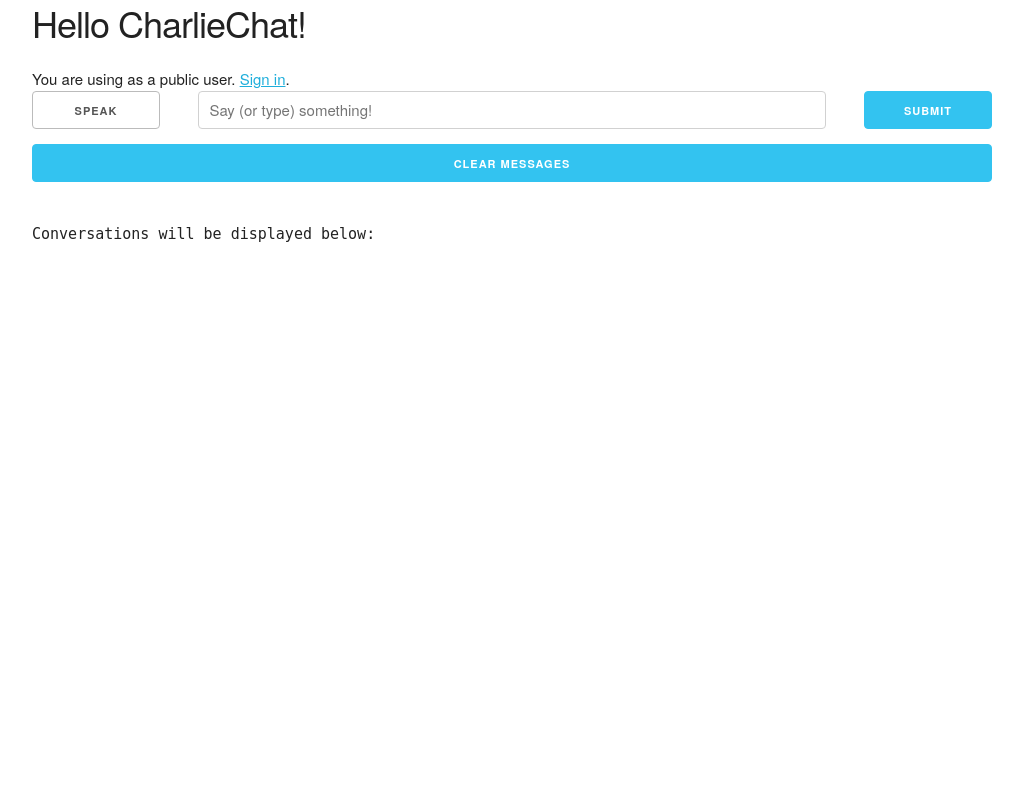
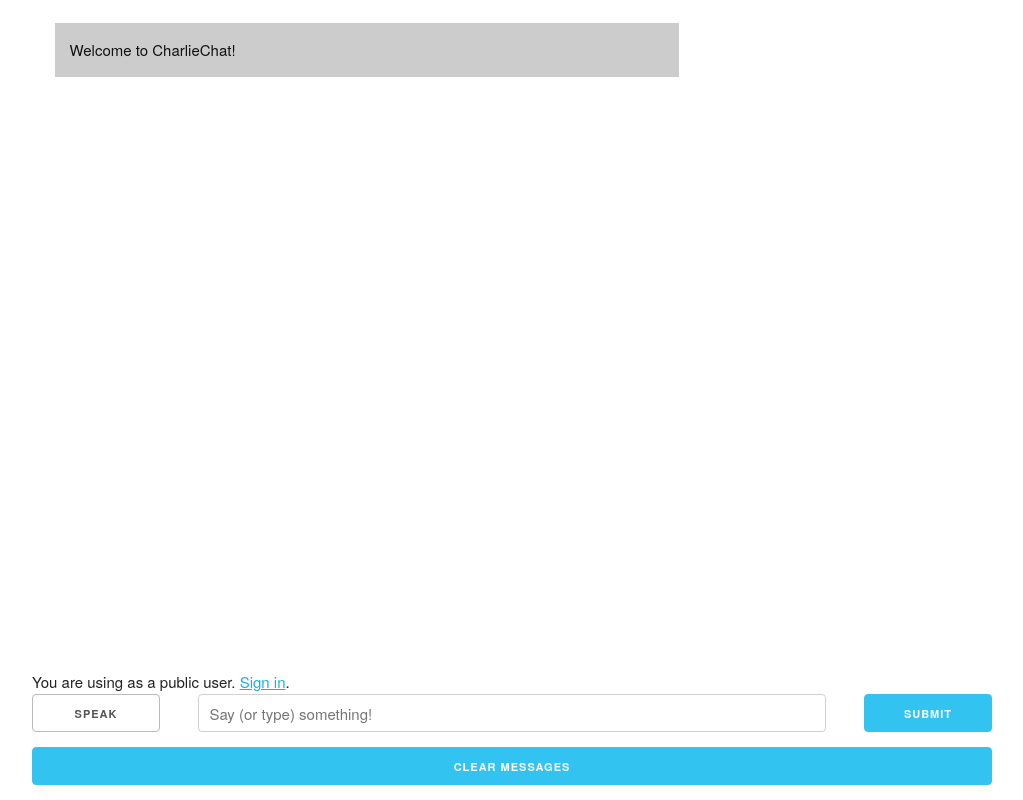
Before and after one commit to signalw/charliechat, a Django app: page / in a window 1280 px wide. Shown: the whole page, without its empty margins (128-1151 px from the left). Run offline with Django 3.2, Linux system fonts and the light colour scheme; parts of the project's set-up code (start-up, migrations or seed data) failed here and were passed over; some libraries are stand-ins or nearby versions.

Commit message:
new layout

```diff
--- a/CharlieChat/static/css/main.css
+++ b/CharlieChat/static/css/main.css
@@ -1,3 +1,4 @@
+/* speak button */
 input.disabled-button, button.disabled-button {
     background-color: #ccc;
 }
@@ -5,3 +6,45 @@
     border: 1px solid #bbb;
     color:#555;
 }
+
+/* layout */
+html, body {
+    height:100%;
+    overflow: hidden;
+}
+
+#messages {
+    min-height:10em;
+    overflow-y:scroll
+}
+
+/* chat box style */
+#messages {
+    background-color: #ffffff;
+}
+
+.dialog-bubble {
+    margin:1.5em;
+}
+
+.inner-bubble {
+    max-width:65%;
+    padding:1em;
+}
+
+.charliechat-msg {
+    color:#111;
+}
+
+.charliechat-msg .inner-bubble {
+    background-color: #ccc;
+}
+
+.user-msg {
+    color:#111;
+}
+
+.user-msg .inner-bubble {
+    background-color: #33C3F0;
+    margin-left:40%;
+}
--- a/CharlieChat/static/js/main.js
+++ b/CharlieChat/static/js/main.js
@@ -3,6 +3,15 @@
 }
 function renableButton(buttonId) {
     $(buttonId).prop('disabled',false).removeClass('disabled-button');
+}
+
+function resizeMessages() {
+    $('#messages').height($(window).height() - $('#queryForm').height())
+}
+
+function scrollMessages() {
+    var d = $('#messages');
+    d.scrollTop(d.prop("scrollHeight"));
 }
 
 if (!('webkitSpeechRecognition' in window)) {
@@ -42,3 +51,12 @@
     final_transcript = '';
     recognition.start();
 });
+
+$(document).ready(function() {
+    resizeMessages();
+    scrollMessages();
+})
+$(window).resize(function() {
+    resizeMessages();
+    scrollMessages();
+})
--- a/main/templates/index.html
+++ b/main/templates/index.html
@@ -1,18 +1,20 @@
 {% extends "base.html" %}
 
 {% block content %}
-<h3>
-  Hello CharlieChat!
-</h3>
+<div id="messages">
+  {% for message in messages %}
+  <div class="dialog-bubble {{message.author}}-msg"><div class="inner-bubble">{{message.msg}}</div></div>
+  {% endfor %}
+</div>
 
 <!-- test_login -->
+<form method="post" id="queryForm">
 {% if request.user.is_authenticated %}
 Hi '{{ request.user.username }}' You are logged in now.<a href="/logout">Sign out</a>
 {% else %}
 You are using as a public user. <a href="/login">Sign in</a>.
 {% endif %}
 
-<form method="post">
   {% csrf_token %}
   <input id="geo_loc" name="geo_loc" hidden>
   <div class="row">
@@ -30,6 +32,4 @@
   <input class="button-primary u-full-width" name="clear_messages" type="submit" value="Clear Messages">
 </form>
 
-<pre>{{ messages }}</pre>
-
 {% endblock content %}
--- a/main/views.py
+++ b/main/views.py
@@ -7,32 +7,39 @@
 
 def index(request):
     request.session['_messages'] = request.session.get('_messages',
-        "Conversations will be displayed below:\n")
+        [{'author':'charliechat','msg':"Welcome to CharlieChat!"}])
     if request.method == "GET":
         return render(request, 'index.html',
             {'messages': request.session['_messages']})
     elif request.method == "POST" and request.POST.get('clear_messages'):
-        request.session['_messages'] = "Conversations will be displayed below:\n"
+        request.session['_messages'] =  [{'author':'charliechat','msg':"All gone!"}]
         return HttpResponseRedirect(reverse('index'))
     else:
         query = request.POST.get('query')
         geo_loc = request.POST.get('geo_loc')
 
-        request.session['_messages'] += query + '\n'
+        request.session['_messages'].append({'author':'user','msg':query})
         response = apiai_request(query)
         if get_intent_from_response(response) == "direction":
             # if intent is direction
             address1, address2 = get_addresses_from_response(response)
             if not address2:
-                request.session['_messages'] += response["result"] \
-                                                ["fulfillment"]["speech"]+'\n'
+                request.session['_messages'].append({'author':'charliechat','msg':response["result"] \
+                                                ["fulfillment"]["speech"]})
             else:
                 if (validate(address1) is "current_loc"):
                     address1 = geo_loc
-                request.session['_messages'] += str(return_travel_info(address1, address2))+'\n'
+                request.session['_messages'].append({'author':'charliechat', \
+                            'msg':user_input(str(return_travel_info(address1, address2)))})
             return HttpResponseRedirect(reverse('index'))
         else:
             # if intent is not direction
-            request.session['_messages'] += response["result"]["fulfillment"] \
-                                                    ["speech"]+'\n'
+            request.session['_messages'].append({'author':'charliechat','msg':response["result"]["fulfillment"] \
+                                                    ["speech"]})
             return HttpResponseRedirect(reverse('index'))
+
+def user_input(message):
+    return '<div class="user-msg">'+message+"</div>"
+
+def charliechat_response(message):
+    return '<div class="charliechat-msg">'+message+"</div>"
```
